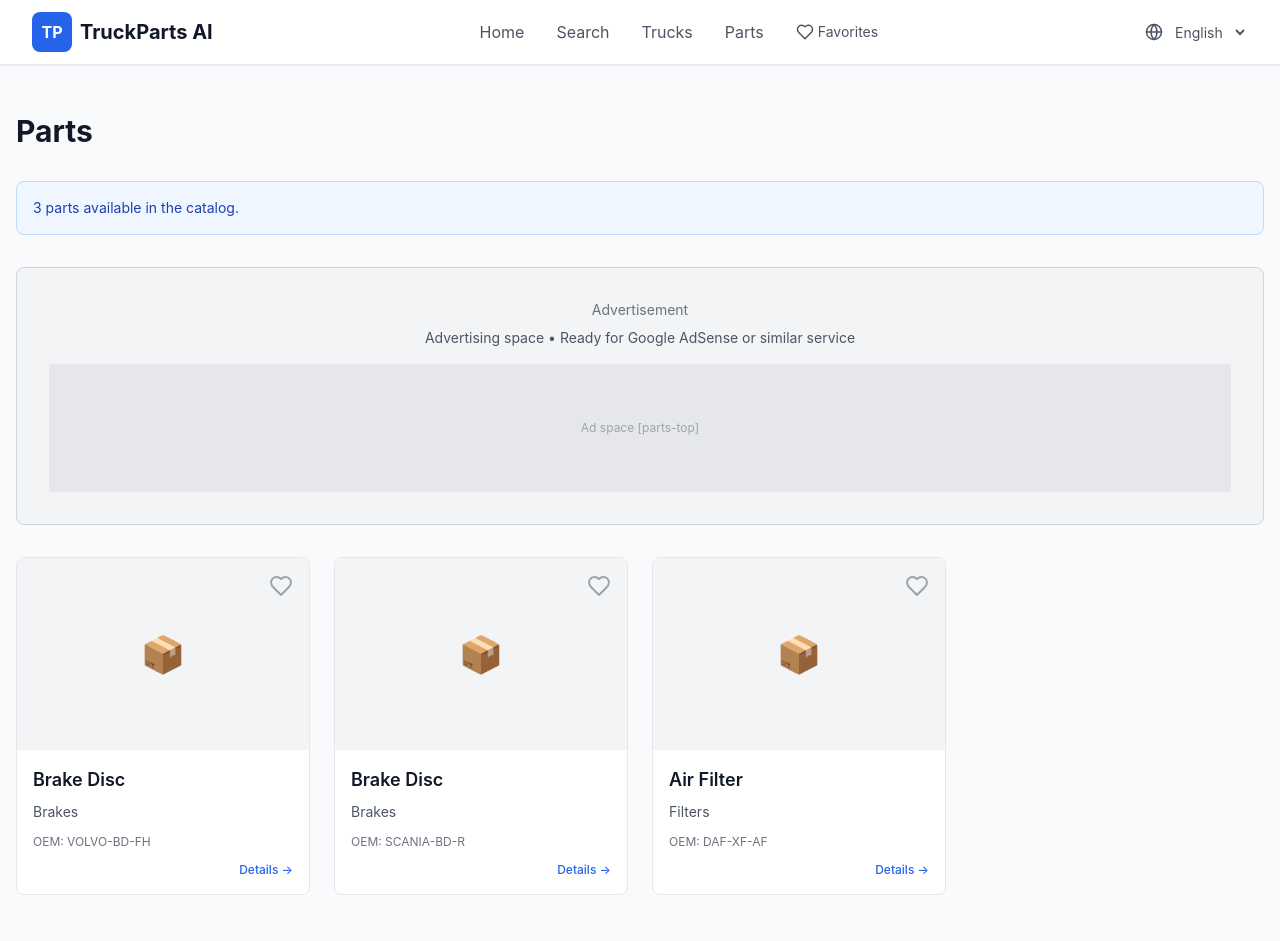
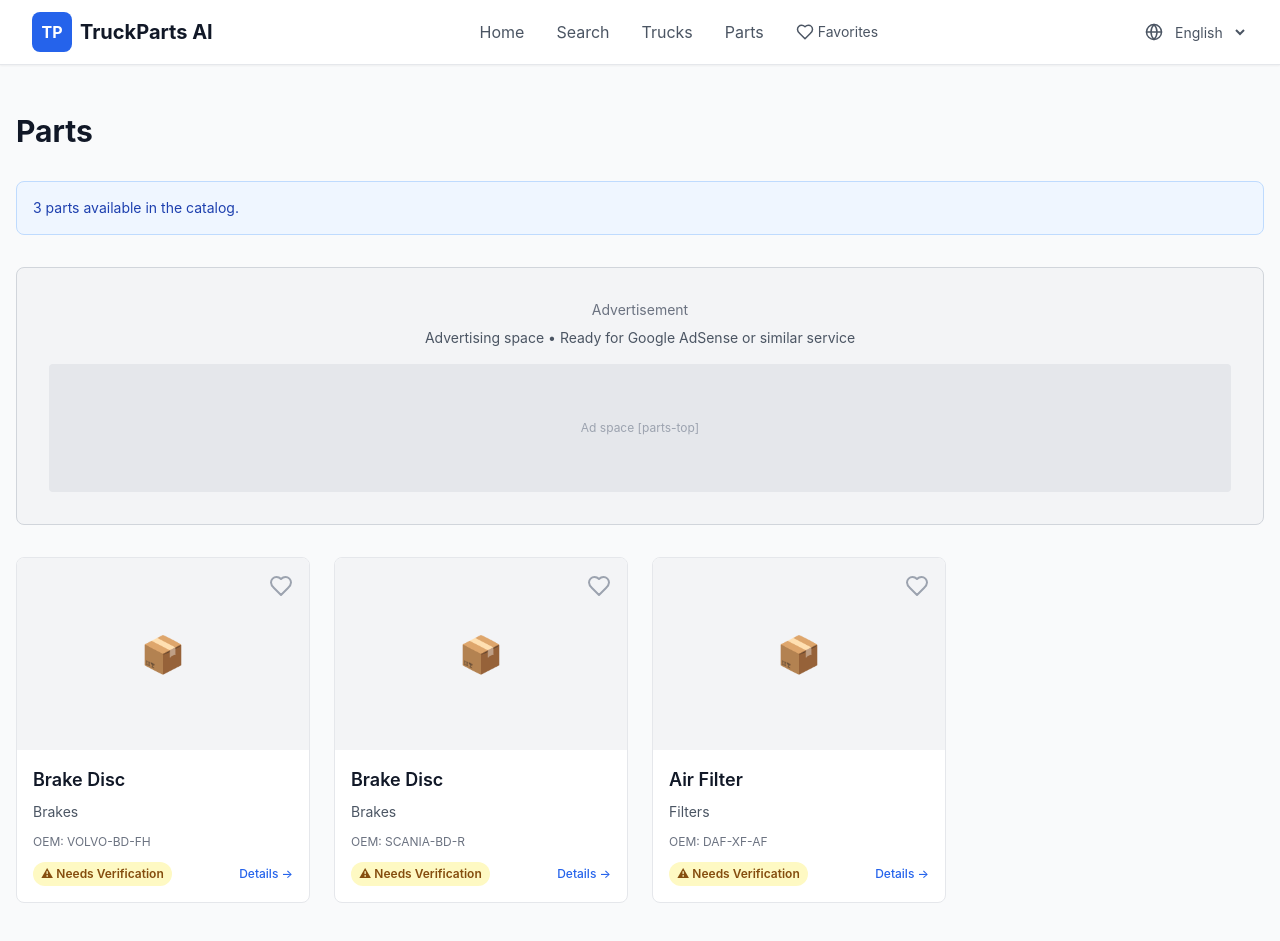
Before and after one commit to amineadd19-a11y/truckparts-ai, a Next.js app: page /parts in a window 1280 px wide. Shown: the top 941 px of the page. Built offline with nearby package versions, Linux system fonts and the light colour scheme.

Commit message:
Fix catalog types

```diff
--- a/src/data/catalog.ts
+++ b/src/data/catalog.ts
@@ -2,134 +2,161 @@ import { Part } from '@/types';
 
 export const CATALOG_PARTS: Part[] = [
   {
-    id: 'volvo-fh-brake-disc-001',
+    id: 'catalog-volvo-fh-brake-disc-001',
+    systemId: 'brake-system',
     name: 'Brake Disc',
-    description: 'Front brake disc for selected Volvo FH applications.',
+    description:
+      'Brake disc catalog entry for selected Volvo FH applications. Exact application must be verified before ordering.',
     category: 'Brakes',
-    subcategory: 'Brake Discs',
-    brand: 'Volvo',
-    manufacturer: 'Volvo Trucks',
-    partNumber: 'VOLVO-BD-FH',
+    specifications: {
+      type: 'Brake Disc',
+      vehicleType: 'Truck',
+      manufacturer: 'Volvo Trucks',
+      model: 'FH',
+      engine: 'D13',
+    },
+    images: [],
     oemReferences: [
       {
-        brand: 'Volvo',
+        id: 'oem-volvo-fh-brake-disc-001',
+        partId: 'catalog-volvo-fh-brake-disc-001',
+        manufacturerId: 'volvo-trucks',
         referenceNumber: 'VOLVO-BD-FH',
         alternateNumbers: [],
+        verificationStatus: 'unverified',
+        source: 'https://www.volvotrucks.com/',
       },
     ],
     crossReferences: [],
     compatibility: [
       {
-        manufacturer: 'Volvo',
-        model: 'FH',
-        yearFrom: 2013,
-        yearTo: 2026,
-        engine: 'D13',
-        notes: 'Application must be verified by VIN and axle configuration.',
+        id: 'compat-volvo-fh-brake-disc-001',
+        partId: 'catalog-volvo-fh-brake-disc-001',
+        generationId: 'volvo-fh-generation',
+        engineId: 'volvo-d13',
+        notes:
+          'Application must be verified by VIN, axle configuration and exact vehicle specification.',
+        verified: false,
       },
     ],
+    sources: [
+      {
+        id: 'source-volvo-fh-brake-disc-001',
+        partId: 'catalog-volvo-fh-brake-disc-001',
+        name: 'Volvo Trucks',
+        url: 'https://www.volvotrucks.com/',
+        type: 'official',
+        reliability: 'high',
+      },
+    ],
+    verificationStatus: 'needs-verification',
+    createdAt: '2026-08-13T00:00:00.000Z',
+    updatedAt: '2026-08-13T00:00:00.000Z',
+  },
+
+  {
+    id: 'catalog-scania-r-brake-disc-001',
+    systemId: 'brake-system',
+    name: 'Brake Disc',
+    description:
+      'Brake disc catalog entry for selected Scania R Series applications. Exact application must be verified before ordering.',
+    category: 'Brakes',
     specifications: {
       type: 'Brake Disc',
       vehicleType: 'Truck',
+      manufacturer: 'Scania',
+      model: 'R Series',
+      engine: 'DC13',
     },
     images: [],
-    sources: [
-      {
-        name: 'Volvo Trucks',
-        url: 'https://www.volvotrucks.com/',
-        verified: true,
-      },
-    ],
-    tags: ['volvo', 'fh', 'brake', 'disc', 'truck'],
-    createdAt: new Date().toISOString(),
-    updatedAt: new Date().toISOString(),
-  },
-
-  {
-    id: 'scania-r-brake-disc-001',
-    name: 'Brake Disc',
-    description: 'Brake disc for selected Scania R applications.',
-    category: 'Brakes',
-    subcategory: 'Brake Discs',
-    brand: 'Scania',
-    manufacturer: 'Scania',
-    partNumber: 'SCANIA-BD-R',
     oemReferences: [
       {
-        brand: 'Scania',
+        id: 'oem-scania-r-brake-disc-001',
+        partId: 'catalog-scania-r-brake-disc-001',
+        manufacturerId: 'scania',
         referenceNumber: 'SCANIA-BD-R',
         alternateNumbers: [],
+        verificationStatus: 'unverified',
+        source: 'https://www.scania.com/',
       },
     ],
     crossReferences: [],
     compatibility: [
       {
-        manufacturer: 'Scania',
-        model: 'R Series',
-        yearFrom: 2013,
-        yearTo: 2026,
-        engine: 'DC13',
-        notes: 'Verify exact application before ordering.',
+        id: 'compat-scania-r-brake-disc-001',
+        partId: 'catalog-scania-r-brake-disc-001',
+        generationId: 'scania-r-generation',
+        engineId: 'scania-dc13',
+        notes:
+          'Verify exact vehicle configuration before ordering.',
+        verified: false,
       },
     ],
-    specifications: {
-      type: 'Brake Disc',
-      vehicleType: 'Truck',
-    },
-    images: [],
     sources: [
       {
+        id: 'source-scania-r-brake-disc-001',
+        partId: 'catalog-scania-r-brake-disc-001',
         name: 'Scania',
         url: 'https://www.scania.com/',
-        verified: true,
+        type: 'official',
+        reliability: 'high',
       },
     ],
-    tags: ['scania', 'r-series', 'brake', 'disc', 'truck'],
-    createdAt: new Date().toISOString(),
-    updatedAt: new Date().toISOString(),
+    verificationStatus: 'needs-verification',
+    createdAt: '2026-08-13T00:00:00.000Z',
+    updatedAt: '2026-08-13T00:00:00.000Z',
   },
 
   {
-    id: 'daf-xf-air-filter-001',
+    id: 'catalog-daf-xf-air-filter-001',
+    systemId: 'engine-system',
     name: 'Air Filter',
-    description: 'Air filter for selected DAF XF applications.',
+    description:
+      'Air filter catalog entry for selected DAF XF applications. Exact engine and filter housing must be verified.',
     category: 'Filters',
-    subcategory: 'Air Filters',
-    brand: 'DAF',
-    manufacturer: 'DAF Trucks',
-    partNumber: 'DAF-XF-AF',
+    specifications: {
+      type: 'Air Filter',
+      vehicleType: 'Truck',
+      manufacturer: 'DAF Trucks',
+      model: 'XF',
+      engine: 'MX-13',
+    },
+    images: [],
     oemReferences: [
       {
-        brand: 'DAF',
+        id: 'oem-daf-xf-air-filter-001',
+        partId: 'catalog-daf-xf-air-filter-001',
+        manufacturerId: 'daf-trucks',
         referenceNumber: 'DAF-XF-AF',
         alternateNumbers: [],
+        verificationStatus: 'unverified',
+        source: 'https://www.daf.com/',
       },
     ],
     crossReferences: [],
     compatibility: [
       {
-        manufacturer: 'DAF',
-        model: 'XF',
-        yearFrom: 2013,
-        yearTo: 2026,
-        engine: 'MX-13',
-        notes: 'Verify exact engine and filter housing.',
+        id: 'compat-daf-xf-air-filter-001',
+        partId: 'catalog-daf-xf-air-filter-001',
+        generationId: 'daf-xf-generation',
+        engineId: 'daf-mx13',
+        notes:
+          'Verify exact engine, production specification and filter housing.',
+        verified: false,
       },
     ],
-    specifications: {
-      type: 'Air Filter',
-      vehicleType: 'Truck',
-    },
-    images: [],
     sources: [
       {
+        id: 'source-daf-xf-air-filter-001',
+        partId: 'catalog-daf-xf-air-filter-001',
         name: 'DAF Trucks',
         url: 'https://www.daf.com/',
-        verified: true,
+        type: 'official',
+        reliability: 'high',
       },
     ],
-    tags: ['daf', 'xf', 'air-filter', 'filter', 'truck'],
-    createdAt: new Date().toISOString(),
-    updatedAt: new Date().toISOString(),
+    verificationStatus: 'needs-verification',
+    createdAt: '2026-08-13T00:00:00.000Z',
+    updatedAt: '2026-08-13T00:00:00.000Z',
   },
 ];
```
